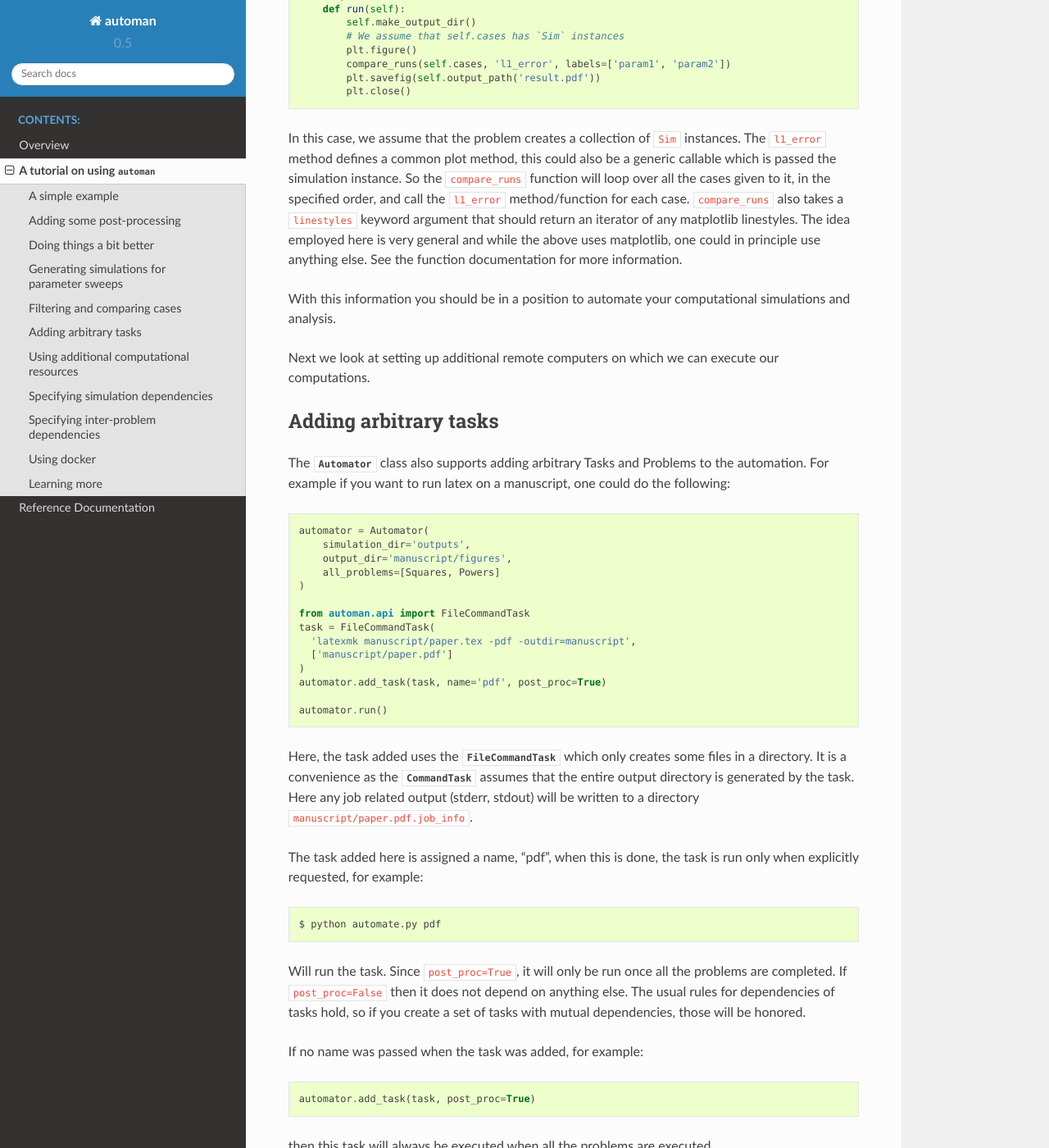
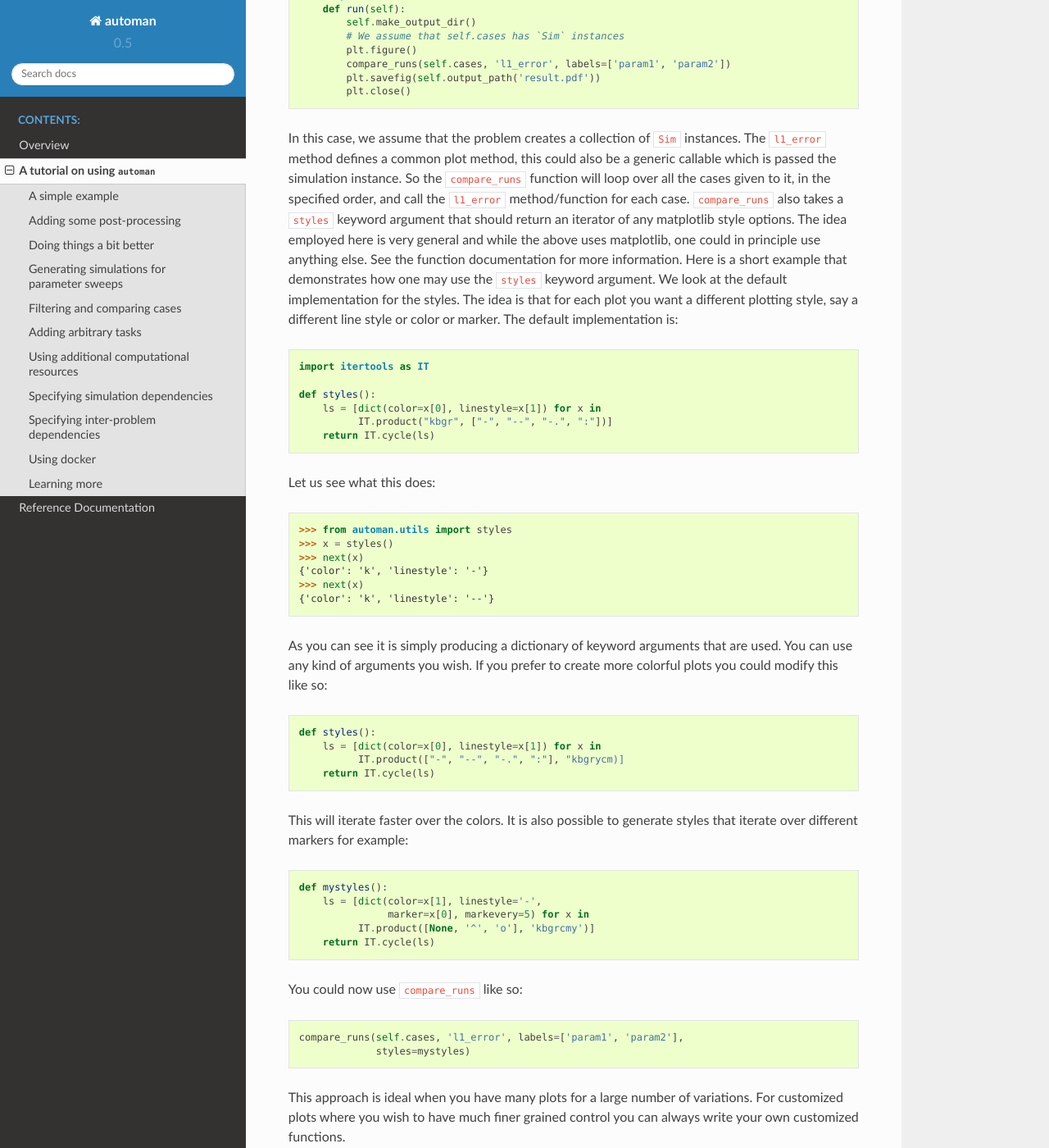
Before and after one commit to pypr/automan, a Sphinx documentation site: the page built from docs/source/tutorial.rst, in a window 1280 px wide and 1400 px high, scrolled down 12172 px. Shown: the whole window at 82% size. Built offline with Sphinx 7.4.7 and the Read the Docs theme 2.0.0, drawn with Linux system fonts in a browser that asks for light colours.

Commit message:
Change `linestyles` to `styles` ...
... for the keyword argument of `compare_runs` and also do a better job
of documenting it.

```diff
--- a/docs/source/tutorial.rst
+++ b/docs/source/tutorial.rst
@@ -588,10 +588,57 @@ instances. The ``l1_error`` method defines a common plot method, this could
 also be a generic callable which is passed the simulation instance. So the
 ``compare_runs`` function will loop over all the cases given to it, in the
 specified order, and call the ``l1_error`` method/function for each case.
-``compare_runs`` also takes a ``linestyles`` keyword argument that should
-return an iterator of any matplotlib linestyles. The idea employed here is
-very general and while the above uses matplotlib, one could in principle use
-anything else.  See the function documentation for more information.
+``compare_runs`` also takes a ``styles`` keyword argument that should return
+an iterator of any matplotlib style options. The idea employed here is very
+general and while the above uses matplotlib, one could in principle use
+anything else. See the function documentation for more information. Here is a
+short example that demonstrates how one may use the ``styles`` keyword
+argument. We look at the default implementation for the styles. The idea is
+that for each plot you want a different plotting style, say a different line
+style or color or marker. The default implementation is::
+
+  import itertools as IT
+
+  def styles():
+      ls = [dict(color=x[0], linestyle=x[1]) for x in
+            IT.product("kbgr", ["-", "--", "-.", ":"])]
+      return IT.cycle(ls)
+
+Let us see what this does::
+
+  >>> from automan.utils import styles
+  >>> x = styles()
+  >>> next(x)
+  {'color': 'k', 'linestyle': '-'}
+  >>> next(x)
+  {'color': 'k', 'linestyle': '--'}
+
+As you can see it is simply producing a dictionary of keyword arguments that
+are used. You can use any kind of arguments you wish. If you prefer to create
+more colorful plots you could modify this like so::
+
+  def styles():
+      ls = [dict(color=x[0], linestyle=x[1]) for x in
+            IT.product(["-", "--", "-.", ":"], "kbgrycm)]
+      return IT.cycle(ls)
+
+This will iterate faster over the colors. It is also possible to generate
+styles that iterate over different markers for example::
+
+  def mystyles():
+      ls = [dict(color=x[1], linestyle='-',
+                 marker=x[0], markevery=5) for x in
+            IT.product([None, '^', 'o'], 'kbgrcmy')]
+      return IT.cycle(ls)
+
+You could now use ``compare_runs`` like so::
+
+  compare_runs(self.cases, 'l1_error', labels=['param1', 'param2'],
+               styles=mystyles)
+
+This approach is ideal when you have many plots for a large number of
+variations. For customized plots where you wish to have much finer grained
+control you can always write your own customized functions.
 
 With this information you should be in a position to automate your
 computational simulations and analysis.
```
Also changed, not shown: 2 other files.
